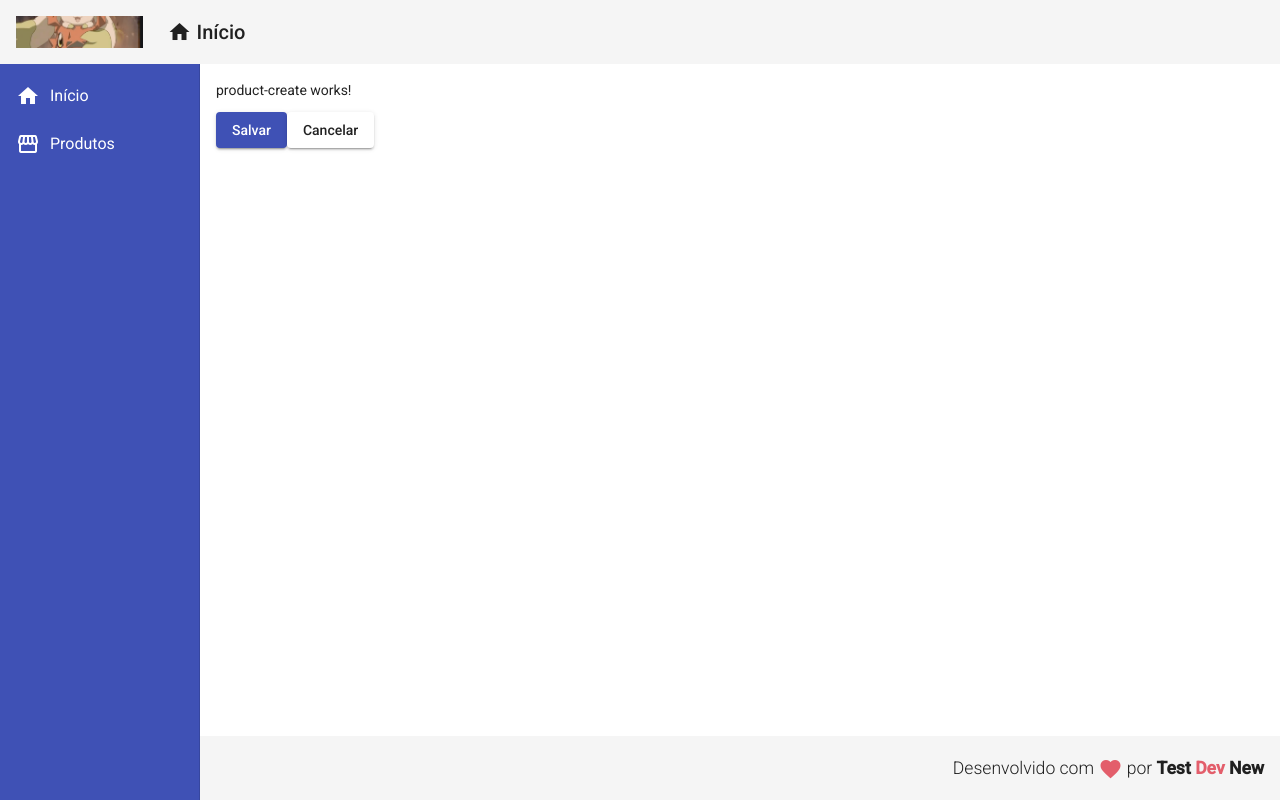
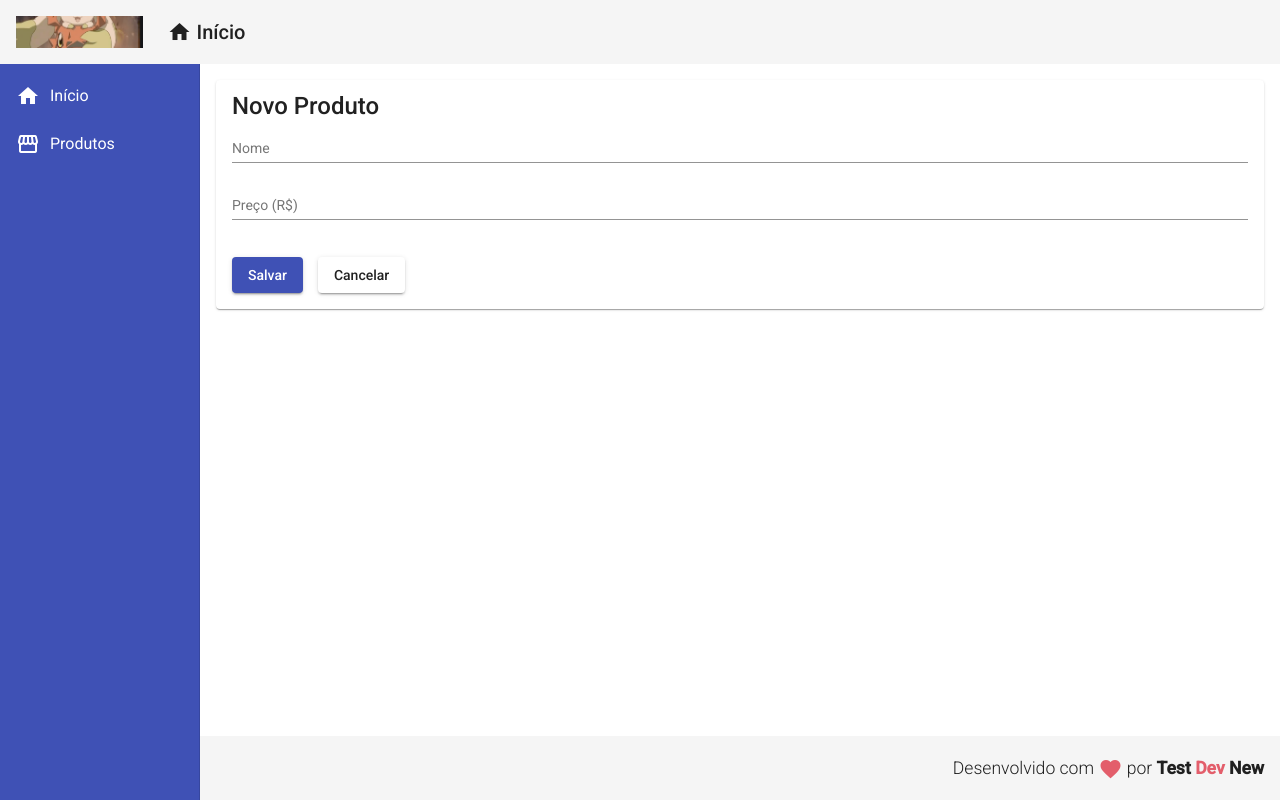
Before and after one commit to henriquemj/angular_cod, an Angular app in the folder crud/frontend/: page /products/create in a window 1280 px wide. Built offline with nearby package versions, Linux system fonts and the light colour scheme.

Commit message:
Formulário criar produto

```diff
--- a/crud/frontend/src/app/components/product/product-create/product-create.component.css
+++ b/crud/frontend/src/app/components/product/product-create/product-create.component.css
@@ -0,0 +1,8 @@
+form {
+    display: flex;
+    flex-direction: column;
+}
+
+button {
+    margin: 20px 15px 0px 0px;
+}
--- a/crud/frontend/src/app/components/product/product-create/product-create.component.html
+++ b/crud/frontend/src/app/components/product/product-create/product-create.component.html
@@ -1,5 +1,16 @@
-<p>product-create works!</p>
+<mat-card>
+    <mat-card-title>Novo Produto</mat-card-title>
+    <form>
+        <mat-form-field>
+            <input matInput placeholder="Nome"
+                [(ngModel)]="product.name" name="name">
+        </mat-form-field>
+        <mat-form-field>
+            <input matInput placeholder="Preço (R$)"
+                [(ngModel)]="product.price" name="price">
+        </mat-form-field>
 
+    </form>
     <button mat-raised-button (click)="createProduct()" color="primary">
         Salvar
     </button>
@@ -7,3 +18,4 @@
     <button mat-raised-button (click)="cancel()">
         Cancelar
     </button>
+</mat-card>
```
Also changed, not shown: crud/frontend/src/app/app.module.ts (+7 -1 lines). Lines whose indentation alone changed are shown as unchanged.
